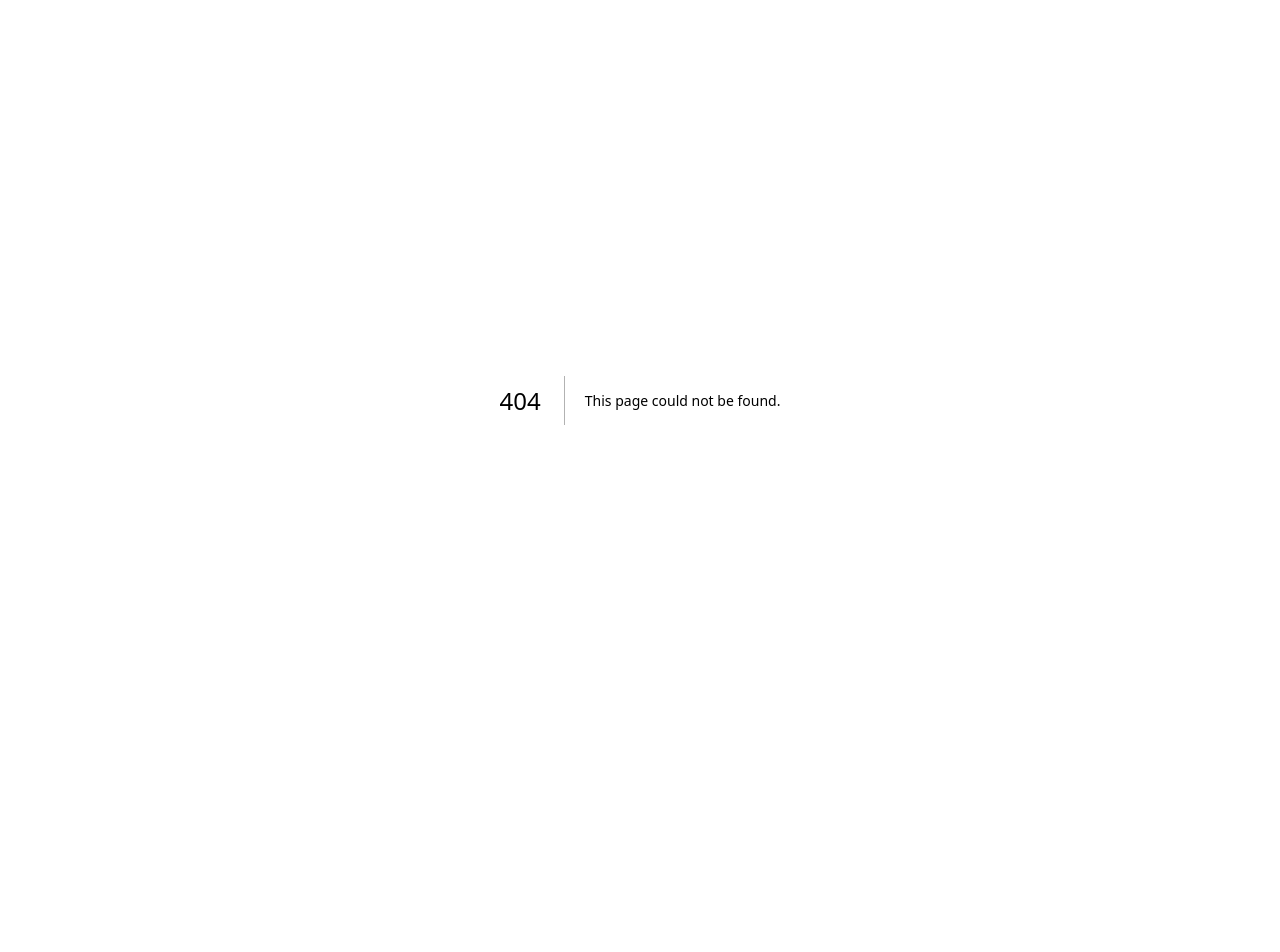
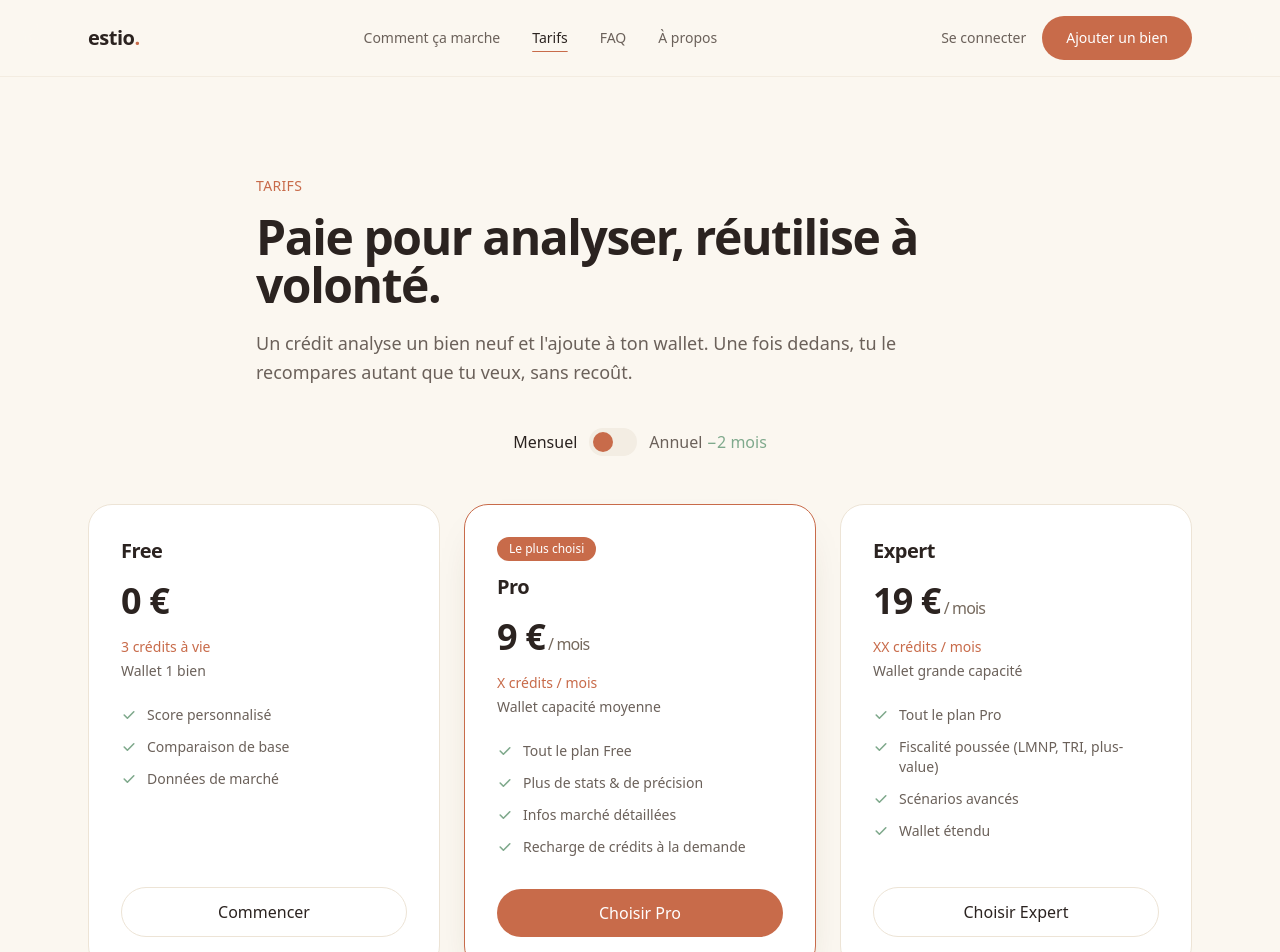
Before and after one commit to mcflyvpro-art/comparateurimo, a Next.js app: page /tarifs in a window 1280 px wide. Before the commit this address had no page. Shown: the top 952 px of the page. Before the commit the page ends 800 px from the top, so only its background shows below. Built offline with nearby package versions, Linux system fonts and the light colour scheme; a web font is replaced by a local one.

Commit message:
feat(site): page Tarifs (3 offres, toggle mensuel/annuel)

```diff
--- /dev/null
+++ b/src/app/(marketing)/tarifs/page.tsx
@@ -0,0 +1,29 @@
+import type { Metadata } from "next";
+import { PageHeader } from "@/components/marketing/PageHeader";
+import { PricingTable } from "@/components/marketing/PricingTable";
+
+export const metadata: Metadata = {
+  title: "Tarifs — Estio",
+  description:
+    "Un crédit analyse un bien neuf et l'ajoute à ton wallet, réutilisable ensuite gratuitement. Free, Pro, Expert.",
+};
+
+export default function Tarifs() {
+  return (
+    <>
+      <PageHeader
+        eyebrow="Tarifs"
+        title="Paie pour analyser, réutilise à volonté."
+        intro="Un crédit analyse un bien neuf et l'ajoute à ton wallet. Une fois dedans, tu le recompares autant que tu veux, sans recoût."
+      />
+
+      <section className="mx-auto max-w-6xl px-6 pb-8">
+        <PricingTable />
+        <p className="mt-10 rounded-lg border border-border bg-bg-alt px-4 py-3 text-center text-sm text-muted">
+          Tarifs indicatifs, non contractuels — la grille définitive sera
+          précisée avant l'ouverture des paiements.
+        </p>
+      </section>
+    </>
+  );
+}
--- /dev/null
+++ b/src/components/marketing/PricingTable.tsx
@@ -0,0 +1,133 @@
+"use client";
+
+import { useState } from "react";
+import { MagneticButton } from "@/components/landing/MagneticButton";
+
+type Offre = {
+  nom: string;
+  prix: { mois: number; an: number };
+  credits: string;
+  wallet: string;
+  features: string[];
+  populaire: boolean;
+};
+
+const OFFRES: Offre[] = [
+  {
+    nom: "Free",
+    prix: { mois: 0, an: 0 },
+    credits: "3 crédits à vie",
+    wallet: "Wallet 1 bien",
+    features: ["Score personnalisé", "Comparaison de base", "Données de marché"],
+    populaire: false,
+  },
+  {
+    nom: "Pro",
+    prix: { mois: 9, an: 90 },
+    credits: "X crédits / mois",
+    wallet: "Wallet capacité moyenne",
+    features: [
+      "Tout le plan Free",
+      "Plus de stats & de précision",
+      "Infos marché détaillées",
+      "Recharge de crédits à la demande",
+    ],
+    populaire: true,
+  },
+  {
+    nom: "Expert",
+    prix: { mois: 19, an: 190 },
+    credits: "XX crédits / mois",
+    wallet: "Wallet grande capacité",
+    features: [
+      "Tout le plan Pro",
+      "Fiscalité poussée (LMNP, TRI, plus-value)",
+      "Scénarios avancés",
+      "Wallet étendu",
+    ],
+    populaire: false,
+  },
+];
+
+export function PricingTable() {
+  const [annuel, setAnnuel] = useState(false);
+
+  return (
+    <div>
+      <div className="flex items-center justify-center gap-3">
+        <span className={annuel ? "text-muted" : "font-medium text-text"}>
+          Mensuel
+        </span>
+        <button
+          onClick={() => setAnnuel((v) => !v)}
+          role="switch"
+          aria-checked={annuel}
+          aria-label="Basculer mensuel / annuel"
+          className="relative h-7 w-12 cursor-pointer rounded-full bg-bg-alt transition-colors"
+        >
+          <span
+            className={`absolute top-1 size-5 rounded-full bg-brand transition-all ${
+              annuel ? "left-6" : "left-1"
+            }`}
+          />
+        </button>
+        <span className={annuel ? "font-medium text-text" : "text-muted"}>
+          Annuel <span className="text-score-high">−2 mois</span>
+        </span>
+      </div>
+
+      <div className="mt-12 grid gap-6 lg:grid-cols-3">
+        {OFFRES.map((o) => (
+          <div
+            key={o.nom}
+            className={`flex flex-col rounded-xl border bg-bg-elevated p-8 ${
+              o.populaire
+                ? "border-brand shadow-[0_20px_40px_-24px_rgba(70,50,30,0.35)]"
+                : "border-border"
+            }`}
+          >
+            {o.populaire ? (
+              <span className="mb-3 self-start rounded-full bg-brand px-3 py-1 text-xs font-medium text-white">
+                Le plus choisi
+              </span>
+            ) : null}
+            <h3 className="font-sans text-xl font-semibold tracking-tight text-text">
+              {o.nom}
+            </h3>
+            <div className="mt-4 font-sans text-4xl font-semibold tracking-tight text-text">
+              {o.prix.mois === 0
+                ? "0 €"
+                : `${annuel ? o.prix.an : o.prix.mois} €`}
+              <span className="text-base font-medium text-faint">
+                {o.prix.mois === 0 ? "" : annuel ? " / an" : " / mois"}
+              </span>
+            </div>
+            <p className="mt-4 text-sm font-medium text-brand">{o.credits}</p>
+            <p className="mt-1 text-sm text-muted">{o.wallet}</p>
+
+            <ul className="mt-6 flex-1 space-y-3">
+              {o.features.map((f) => (
+                <li key={f} className="flex gap-2.5 text-sm text-muted">
+                  <svg className="mt-0.5 size-4 shrink-0 text-score-high" viewBox="0 0 20 20" fill="none" stroke="currentColor" strokeWidth="2" strokeLinecap="round" strokeLinejoin="round">
+                    <path d="M4 10l4 4 8-8" />
+                  </svg>
+                  {f}
+                </li>
+              ))}
+            </ul>
+
+            <div className="mt-8">
+              <MagneticButton
+                href="/connexion"
+                variant={o.populaire ? "primary" : "ghost"}
+                className="w-full"
+              >
+                {o.nom === "Free" ? "Commencer" : `Choisir ${o.nom}`}
+              </MagneticButton>
+            </div>
+          </div>
+        ))}
+      </div>
+    </div>
+  );
+}
```
